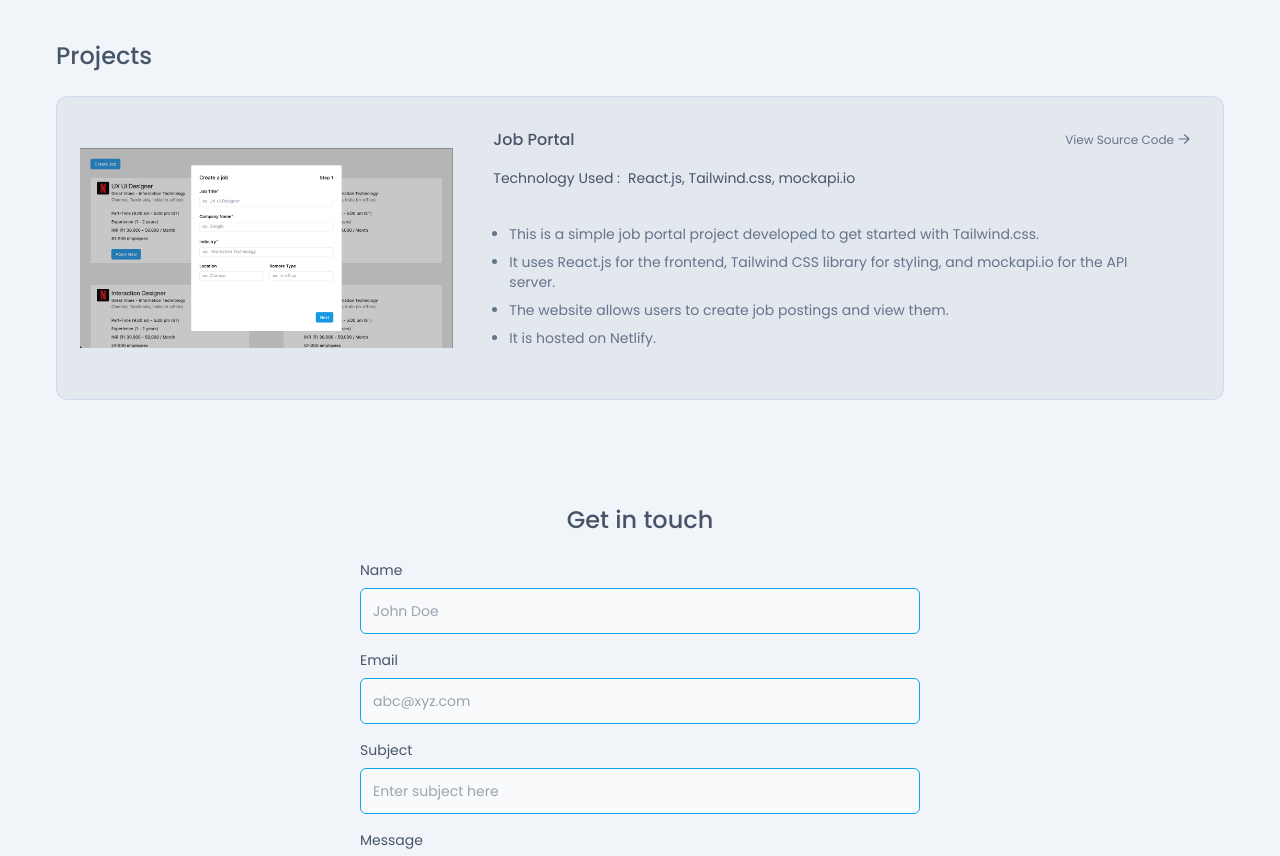
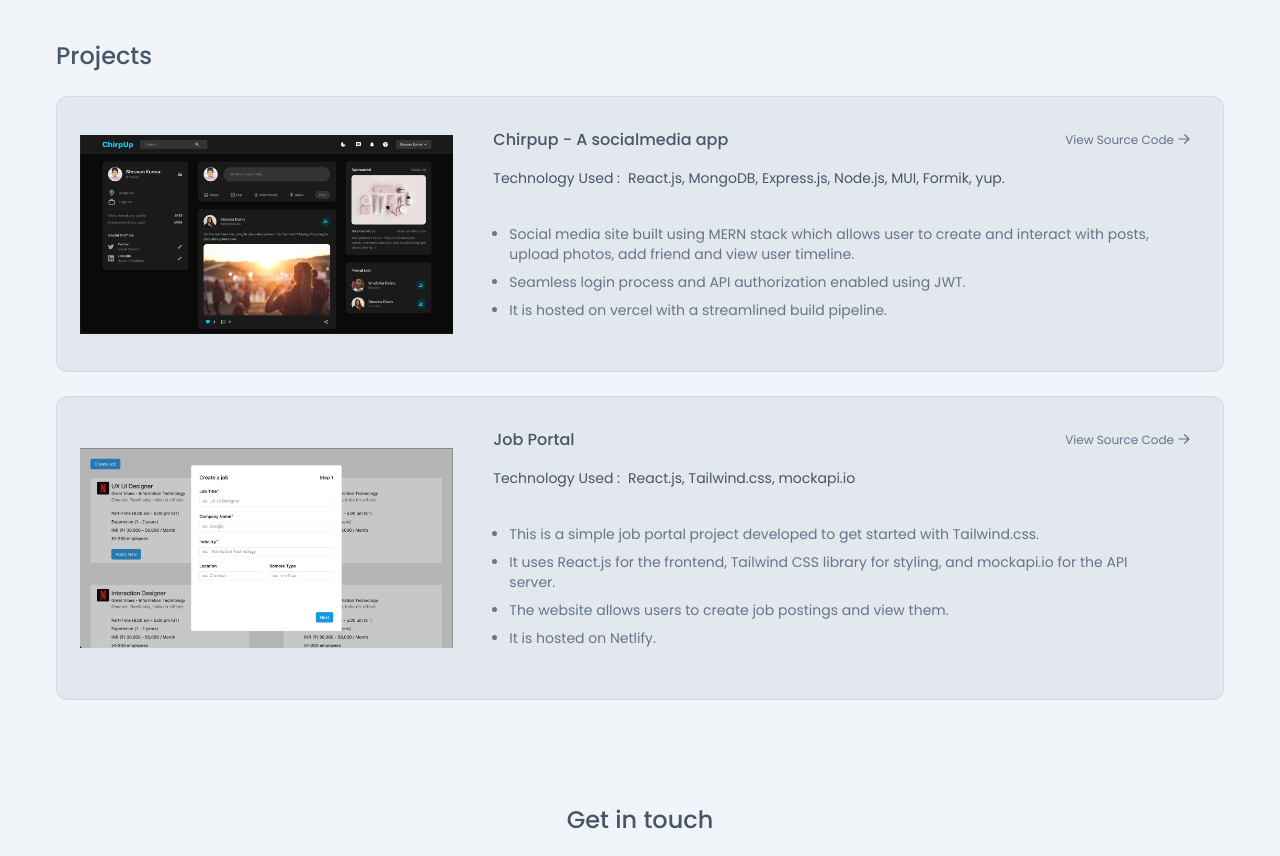
Before and after one commit to shrvnkmr/shrvnkmr-portfolio, a Next.js app: page / in a window 1280 px wide. Shown: the part 1900-2756 px from the top of the page. Built offline with nearby package versions, Linux system fonts and the light colour scheme.

Commit message:
added project to portolio

```diff
--- a/components/ProjectCard.tsx
+++ b/components/ProjectCard.tsx
@@ -32,7 +32,7 @@ const ProjectCard = ({
         alt="Job Portal"
         onClick={() => window.open(hostedURL)}
       />
-      <div className="mb-auto flex flex-col gap-2 p-2">
+      <div className="mb-auto w-full flex flex-col gap-2 p-2">
         <div className="flex items-center">
           <h4 className="font-medium">{name}</h4>
           <a
--- a/content/textContent.ts
+++ b/content/textContent.ts
@@ -1,5 +1,6 @@
 import { StaticImageData } from "next/image";
 import jobPortal from "../public/jobPortal.png";
+import chirpUP from "../public/chirpUp.png";
 
 interface Experience {
   company: string;
@@ -140,6 +141,18 @@ export const textContent: TextContent = {
     techUsedText: "Technology Used :",
     project: [
       {
+        name: "Chirpup - A socialmedia app",
+        techStack: "React.js, MongoDB, Express.js, Node.js, MUI, Formik, yup.",
+        img: chirpUP,
+        sourceCodeLink: "https://github.com/shrvnkmr/MERN-SocialMediaApp",
+        hostedURL: "https://chirpup.vercel.app/",
+        description: [
+          "Social media site built using MERN stack which allows user to create and interact with posts, upload photos, add friend and view user timeline.",
+          "Seamless login process and API authorization enabled using JWT.",
+          "It is hosted on vercel with a streamlined build pipeline.",
+        ],
+      },
+      {
         name: "Job Portal",
         techStack: "React.js, Tailwind.css, mockapi.io",
         img: jobPortal,
```
Also changed, not shown: public/chirpUp.png (added).
